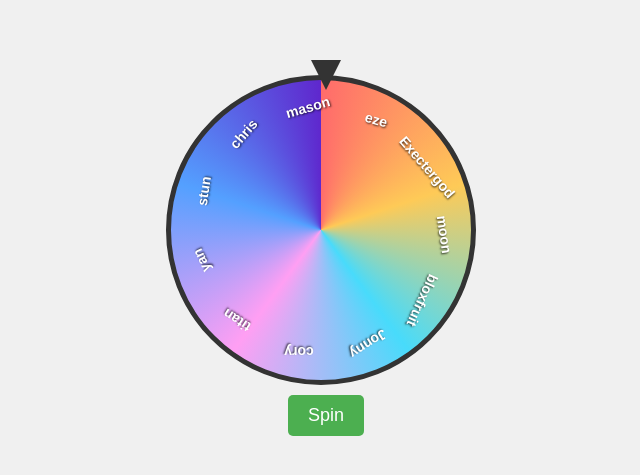
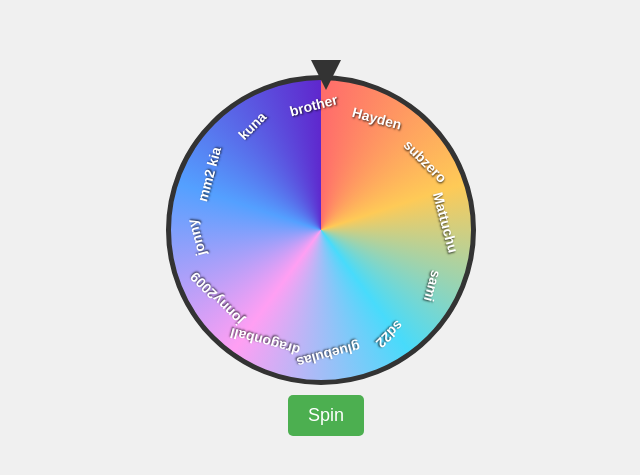
Before and after one commit to OROJAXON/wheel, a React (Create React App) app: page / in a window 1280 px wide. Shown: the part 145-620 px from the top of the page, without its empty margins (314-954 px from the left). Built offline with nearby package versions, Linux system fonts and the light colour scheme; the HTML template or start-up script is replaced by a standard one.

Commit message:
Update App.js

```diff
--- a/src/App.js
+++ b/src/App.js
@@ -3,8 +3,8 @@ import './index.css';
 import Spinner from './Spinner';
 import ConfettiExplosion from 'react-confetti-explosion';
 
-const names = ['eze', 'Exectergod', 'moon', 'bloxfruit', 'Jonny', 'cory', 'titan', 'yan', 'stun', 'chris', 'mason', ]
-const predeterminedWinner = 'cory';
+const names = ['Hayden', 'subzero', 'Mattuchu', 'sami', 'sd22', 'gluebulas', 'dragonball', 'jonny2009', 'jonny', 'mm2 kia', 'kuna', 'brother', ]
+const predeterminedWinner = 'Mattuchu';
 
 const WinnerModal = ({ isOpen, onClose, winner }) => {
   if (!isOpen) return null;
```
